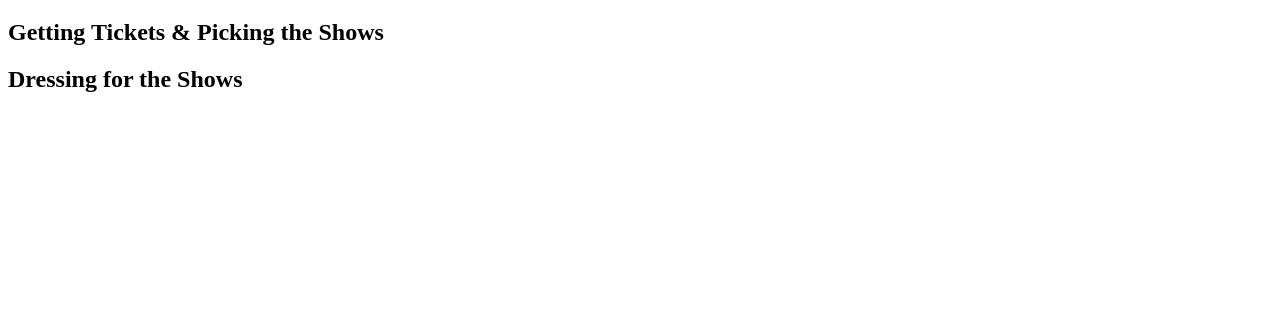
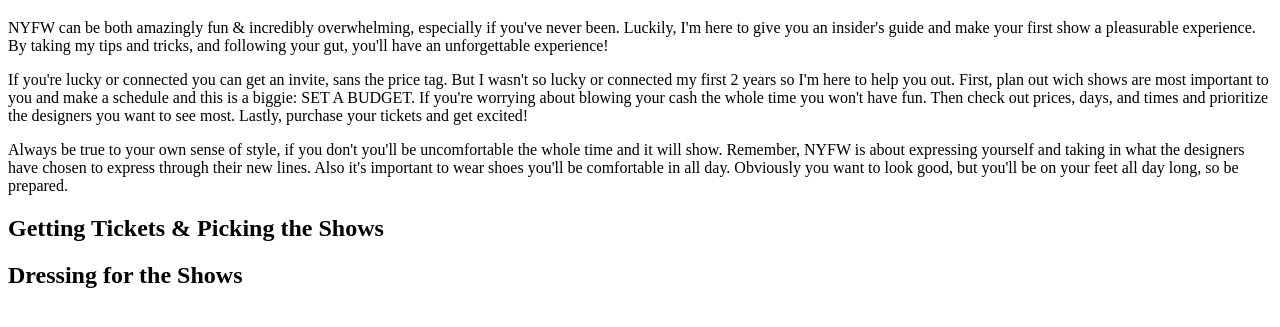
Before and after one commit to Junavae/codecademy_fashion_blog, a plain HTML site: page index.html in a window 1280 px wide. Shown: the part 61-388 px from the top of the page. Drawn offline with Linux system fonts and the light colour scheme.

Commit message:
Add 3 paragraphs to blog post

```diff
--- a/index.html
+++ b/index.html
@@ -8,7 +8,32 @@
 
     <body>
         <h1>An Insider's Guide to NYFW</h1>
+        <p>NYFW can be both amazingly fun & incredibly overwhelming,
+            especially if you've never been. Luckily, I'm here to
+            give you an insider's guide and make your first show a
+            pleasurable experience. By taking my tips and tricks,
+            and following your gut, you'll have an unforgettable
+            experience!</p>
+        <p>If you're lucky or connected you can get an invite, sans
+            the price tag. But I wasn't so lucky or connected my
+            first 2 years so I'm here to help you out. First, plan
+            out wich shows are most important to you and make a
+            schedule and this is a biggie: SET A BUDGET. If you're
+            worrying about blowing your cash the whole time you
+            won't have fun. Then check out prices, days, and times
+            and prioritize the designers you want to see most.
+            Lastly, purchase your tickets and get excited!</p>
+        <p>Always be true to your own sense of style, if you don't
+            you'll be uncomfortable the whole time and it will show.
+            Remember, NYFW is about expressing yourself and taking
+            in what the designers have chosen to express through
+            their new lines. Also it's important to wear shoes you'll
+            be comfortable in all day. Obviously you want to look
+            good, but you'll be on your feet all day long, so be
+            prepared.</p>
         <h2>Getting Tickets & Picking the Shows</h2>
+
+
         <h2>Dressing for the Shows</h2>
 
     </body>
```
